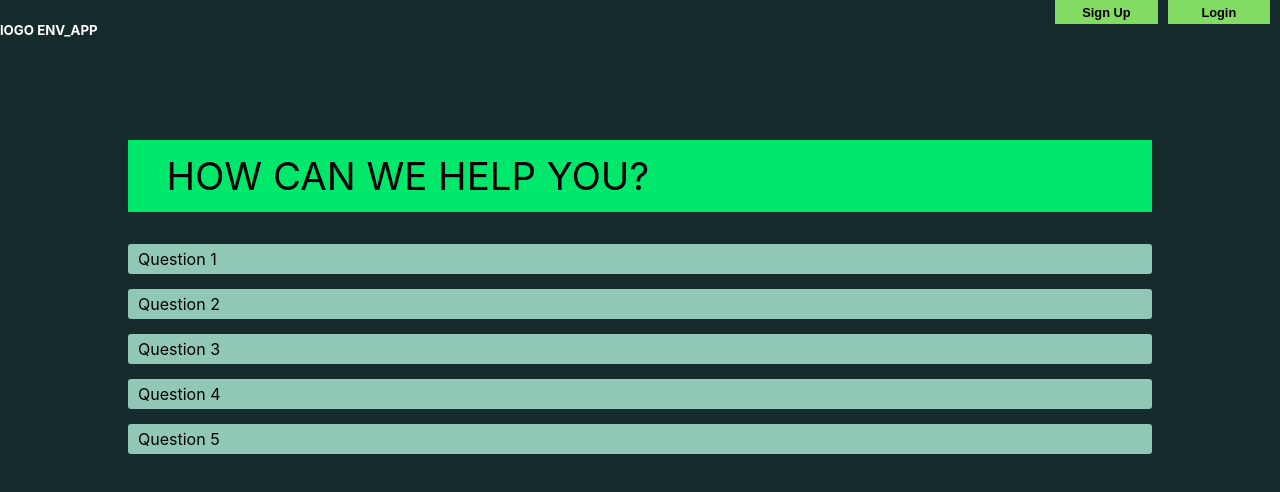
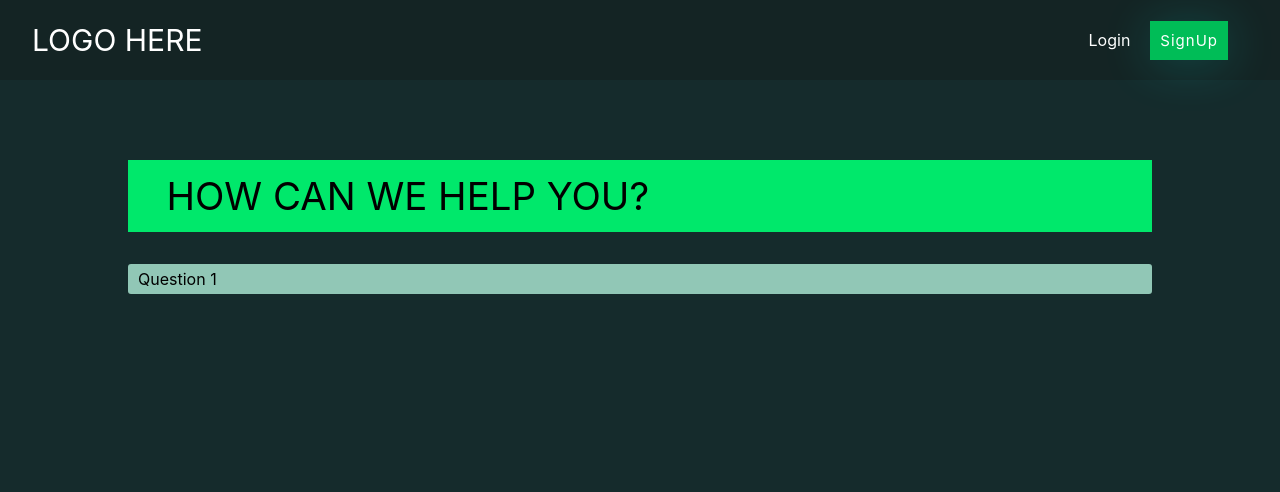
Before and after one commit to gdscnitp/Carbonops, a Next.js app: page /faqs in a window 1280 px wide. Shown: the top 492 px of the page. Built offline with nearby package versions, Linux system fonts and the light colour scheme.

Commit message:
new modification has been done as suggested

```diff
--- a/pages/_app.js
+++ b/pages/_app.js
@@ -1,4 +1,5 @@
 import '../styles/globals.css'
+import "../src/components/FAQS/faqs.css"
 
 
 function MyApp({ Component, pageProps }) {
--- a/pages/faqs.js
+++ b/pages/faqs.js
@@ -2,22 +2,21 @@
 
 import Block from "../src/components/FAQS/Block";
 import Button from "../src/components/FAQS/Button";
-
+import Navbar from "../src/components/navbar/Navbar";
 export default function Home() {
   return (
     <div>
-      <div className="head">
-        <h5>lOGO ENV_APP</h5>
+      <Navbar action1="" action2="Login" buttonText="SignUp" />
+
+      {/* <div className="head">
+        <h5>LOGO ENV_APP</h5>
         <Button name="Login" />
         <Button name="Sign Up" />
-      </div>
+      </div> */}
       <div className="main">
         <Block text="HOW CAN WE HELP YOU?" class="main__question" />
-        <Block text="Question 1" class="main__options" />
-        <Block text="Question 2" class="main__options" />
-        <Block text="Question 3" class="main__options" />
-        <Block text="Question 4" class="main__options" />
-        <Block text="Question 5" class="main__options" />
+          <Block class="main__options" />
       </div>
     </div>
+
   )}
--- a/src/components/FAQS/Block.js
+++ b/src/components/FAQS/Block.js
@@ -1,9 +1,24 @@
 import React from "react";
+import { useState } from "react";
 
+var Questions = ["Question 1"];
+var Ans = ["Answer 1"];
 function Block(props) {
-  return (
-      <div className={props.class}>{props.text}</div>
-  );
+    const [clicked, setClicked] = useState(false);
+  function showAns(e) {
+    setClicked(!clicked);
+  }
+  var Unknown = clicked ? Ans[0] : Questions[0];
+  if (props.class === "main__options") {
+    return (
+      ( <div className={props.class} onClick={showAns}>{Unknown}</div> )
+    );
+  }
+  else{
+    return (
+      ( <div className={props.class}>{props.text}</div> )
+    );
+  }
 }
 
 export default Block;
--- /dev/null
+++ b/src/components/FAQS/faqs.css
@@ -0,0 +1,44 @@
+*{
+    margin:0;
+    padding: 0;
+    box-sizing:border-box;
+  }
+  body{
+    background-color:#152b2c;
+  }
+  h5{
+    color:#fff;
+    display:inline-block;
+  }
+  button{
+    background-color:#82DB62;
+    border:none;
+    width:8vw;
+    height:3vh;
+    font-size:1vw;
+    float:right;
+    margin-right:10px;
+  }
+  .main{
+    margin-top:10vh;
+  }
+
+  .main__question{
+    margin:auto;
+    background-color:#00E86B;
+    width:80vw;
+    text-align:left;
+    padding:1vw 0 1vw 3vw;
+    margin-bottom:4vh;
+    font-size:3vw;
+  }
+  .main__options{
+    background-color:#91c7b6;
+    width:80vw;
+    margin:auto;
+    border-radius:3px;
+    height:30px;
+    padding-top:5px;
+    padding-left:10px;
+    margin-bottom: 15px;
+  }
--- a/styles/globals.css
+++ b/styles/globals.css
@@ -14,52 +14,3 @@ a {
 * {
   box-sizing: border-box;
 }
-
-
- /* below code is coded by KISHAN */ */
-
-
- *{
-  margin:0;
-  padding: 0;
-  box-sizing:border-box;
-}
-body{
-  background-color:#152b2c;
-}
-h5{
-  color:#fff;
-  display:inline-block;
-}
-button{
-  background-color:#82DB62;
-  border:none;
-  width:8vw;
-  height:3vh;
-  font-size:1vw;
-  float:right;
-  margin-right:10px;
-}
-.main{
-  margin-top:10vh;
-}
-
-.main__question{
-  margin:auto;
-  background-color:#00E86B;
-  width:80vw;
-  text-align:left;
-  padding:1vw 0 1vw 3vw;
-  margin-bottom:4vh;
-  font-size:3vw;
-}
-.main__options{
-  background-color:#91c7b6;
-  width:80vw;
-  margin:auto;
-  border-radius:3px;
-  height:30px;
-  padding-top:5px;
-  padding-left:10px;
-  margin-bottom: 15px;
-}
```
